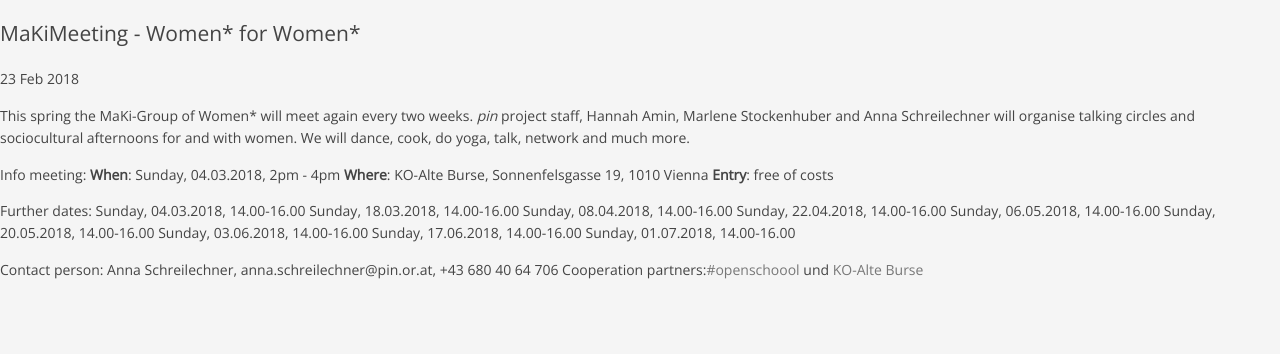
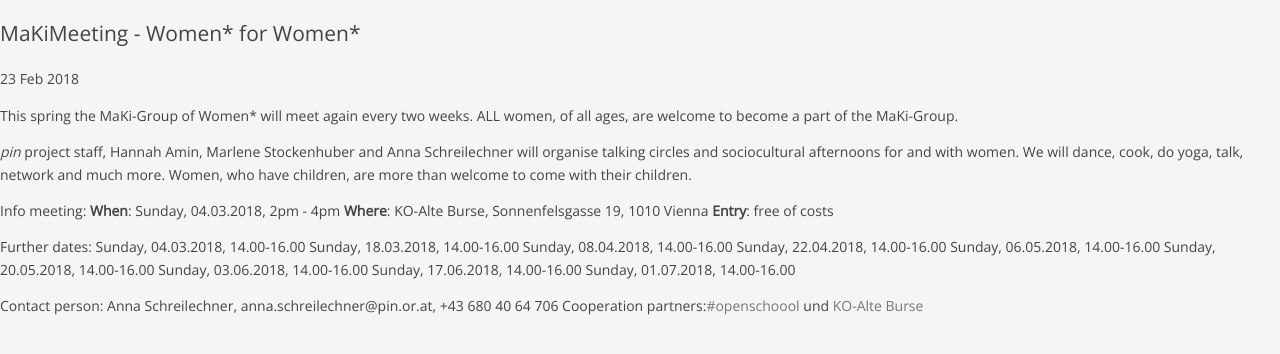
Before and after one commit to pinverein/anna-laura, a Jekyll site: the page built from _posts/en/news/2018-02-23-en_MaKi-MotherChildHangout-en.md, in a window 1280 px wide. Shown: the top 354 px of the page. Built offline with Jekyll 4.4.1, drawn with Linux system fonts in a browser that asks for light colours; comment, search, counter and statistics services are not loaded.

Commit message:
Update 2018-02-23-en_MaKi-MotherChildHangout-en.md

```diff
--- a/_posts/en/news/2018-02-23-en_MaKi-MotherChildHangout-en.md
+++ b/_posts/en/news/2018-02-23-en_MaKi-MotherChildHangout-en.md
@@ -7,7 +7,9 @@ weight: 3
 newsID: 'news3'
 ---
 
-This spring the MaKi-Group of Women* will meet again every two weeks. *pin* project staff, Hannah Amin, Marlene Stockenhuber and Anna Schreilechner will organise talking circles and sociocultural afternoons for and with women. We will dance, cook, do yoga, talk, network and much more.
+This spring the MaKi-Group of Women* will meet again every two weeks. ALL women, of all ages, are welcome to become a part of the MaKi-Group.
+
+*pin* project staff, Hannah Amin, Marlene Stockenhuber and Anna Schreilechner will organise talking circles and sociocultural afternoons for and with women. We will dance, cook, do yoga, talk, network and much more. Women, who have children, are more than welcome to come with their children.
 
 Info meeting:
 **When**: Sunday, 04.03.2018, 2pm - 4pm
```
